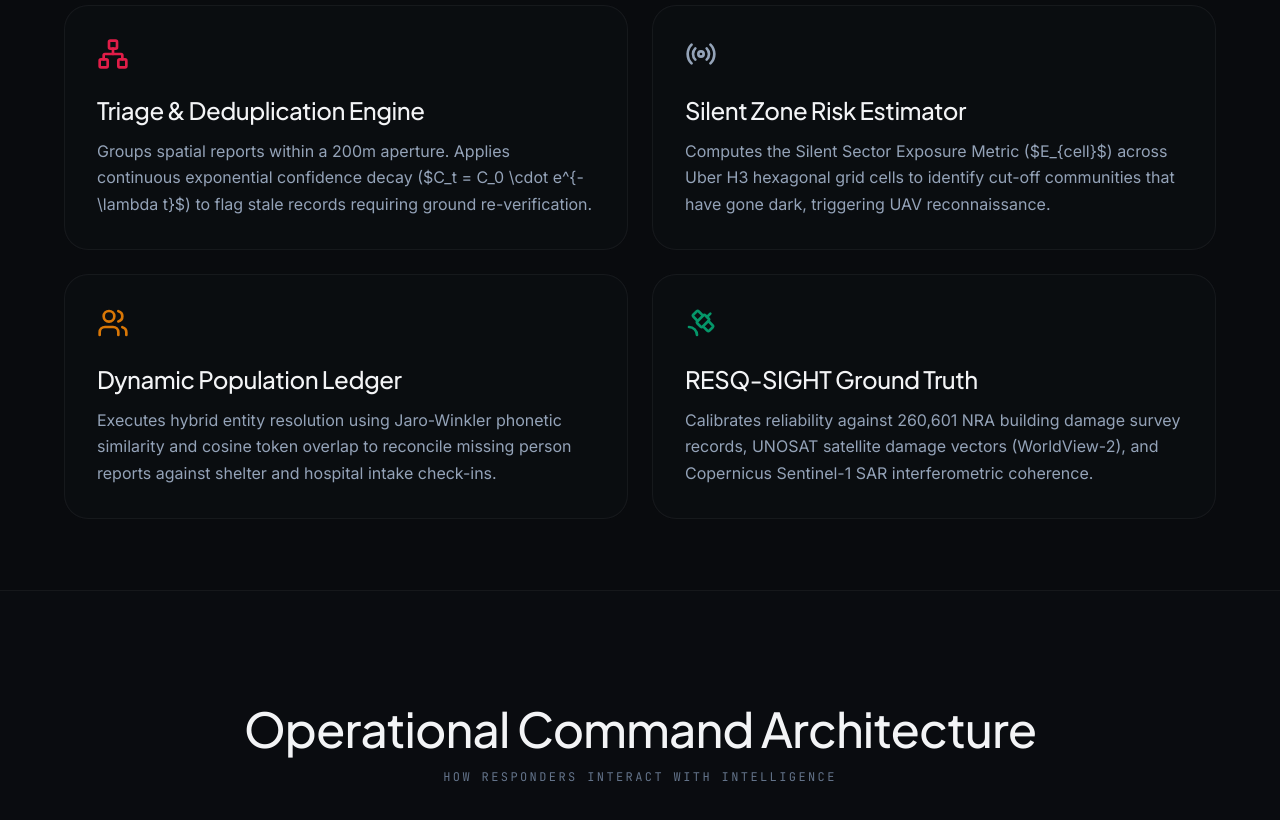
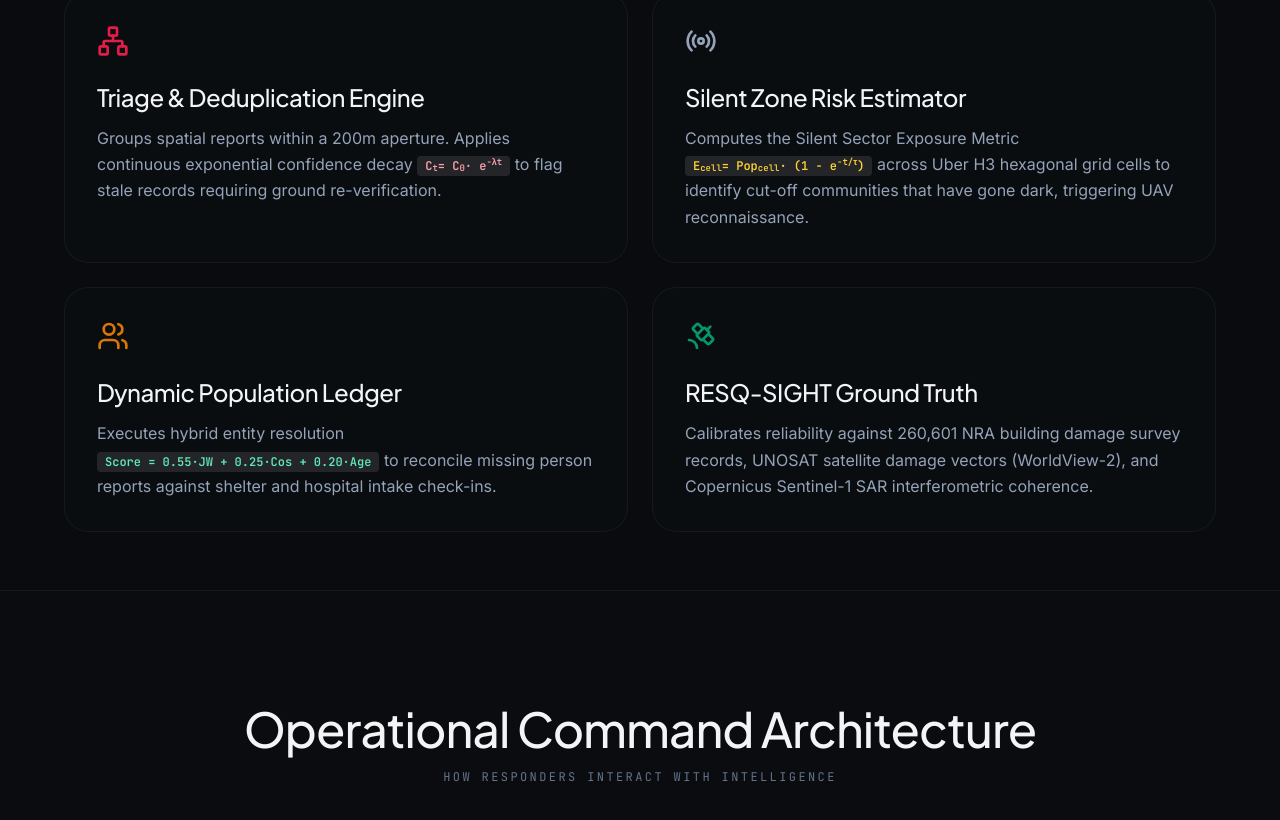
Before and after one commit to creativemavionix-creator/Real-Time-Disaster-Situational-Awareness-Incident-Deduplication-Population-Accountability, a Next.js app in the folder frontend/: page / in a window 1280 px wide. Shown: the part 1960-2780 px from the top of the page. Built offline with nearby package versions, Linux system fonts and the light colour scheme; no server answers.

Commit message:
fix(landing): Fix unrendered LaTeX strings and format equations with mathematical typography and dedicated formulations section

```diff
--- a/frontend/src/app/page.tsx
+++ b/frontend/src/app/page.tsx
@@ -166,7 +166,11 @@
               <Network className="w-8 h-8 text-[#E11D48] mb-6 group-hover:scale-110 transition-transform" />
               <h3 className="font-display-calm text-2xl mb-3">Triage & Deduplication Engine</h3>
               <p className="font-body-prose text-[#94A3B8] leading-relaxed">
-                Groups spatial reports within a 200m aperture. Applies continuous exponential confidence decay ({"$C_t = C_0 \\cdot e^{-\\lambda t}$"}) to flag stale records requiring ground re-verification.
+                Groups spatial reports within a 200m aperture. Applies continuous exponential confidence decay{" "}
+                <span className="font-mono-data px-2 py-0.5 rounded bg-white/10 text-rose-300 text-xs inline-flex items-center font-bold">
+                  C<sub>t</sub> = C<sub>0</sub> &middot; e<sup>-&lambda;t</sup>
+                </span>{" "}
+                to flag stale records requiring ground re-verification.
               </p>
             </motion.div>
 
@@ -174,7 +178,11 @@
               <Radio className="w-8 h-8 text-[#94A3B8] mb-6 group-hover:scale-110 transition-transform" />
               <h3 className="font-display-calm text-2xl mb-3">Silent Zone Risk Estimator</h3>
               <p className="font-body-prose text-[#94A3B8] leading-relaxed">
-                Computes the Silent Sector Exposure Metric ({"$E_{cell}$"}) across Uber H3 hexagonal grid cells to identify cut-off communities that have gone dark, triggering UAV reconnaissance.
+                Computes the Silent Sector Exposure Metric{" "}
+                <span className="font-mono-data px-2 py-0.5 rounded bg-white/10 text-amber-300 text-xs inline-flex items-center font-bold">
+                  E<sub>cell</sub> = Pop<sub>cell</sub> &middot; (1 - e<sup>-t/&tau;</sup>)
+                </span>{" "}
+                across Uber H3 hexagonal grid cells to identify cut-off communities that have gone dark, triggering UAV reconnaissance.
               </p>
             </motion.div>
 
@@ -182,7 +190,11 @@
               <Users className="w-8 h-8 text-[#D97706] mb-6 group-hover:scale-110 transition-transform" />
               <h3 className="font-display-calm text-2xl mb-3">Dynamic Population Ledger</h3>
               <p className="font-body-prose text-[#94A3B8] leading-relaxed">
-                Executes hybrid entity resolution using Jaro-Winkler phonetic similarity and cosine token overlap to reconcile missing person reports against shelter and hospital intake check-ins.
+                Executes hybrid entity resolution{" "}
+                <span className="font-mono-data px-2 py-0.5 rounded bg-white/10 text-emerald-300 text-xs inline-flex items-center font-bold">
+                  Score = 0.55&middot;JW + 0.25&middot;Cos + 0.20&middot;Age
+                </span>{" "}
+                to reconcile missing person reports against shelter and hospital intake check-ins.
               </p>
             </motion.div>
 
@@ -294,6 +306,84 @@
         </motion.div>
       </section>
 
+      {/* SECTION 3.8: MATHEMATICAL & SCIENTIFIC FORMULATIONS */}
+      <section className="relative py-28 flex items-center justify-center p-6 sm:p-12 z-10 border-t border-white/5 bg-[#090B0E]">
+        <motion.div
+          initial="hidden"
+          whileInView="show"
+          viewport={{ once: true, margin: "-100px" }}
+          variants={staggerContainerVars}
+          className="max-w-6xl w-full space-y-16"
+        >
+          <div className="text-center space-y-4">
+            <motion.h2 variants={fadeUpVars} className="font-display-calm text-4xl sm:text-5xl text-white">
+              First-Principles Mathematical Foundations
+            </motion.h2>
+            <motion.p variants={fadeUpVars} className="font-mono-data text-xs tracking-[0.2em] text-[#64748B] uppercase">
+              Deterministic thermodynamic & epistemic reasoning equations
+            </motion.p>
+          </div>
+
+          <div className="grid grid-cols-1 md:grid-cols-2 gap-6">
+            {/* Equation 1 */}
+            <motion.div variants={fadeUpVars} className="p-8 rounded-3xl bg-[#0C0E12]/90 border border-white/10 space-y-4">
+              <div className="flex justify-between items-center text-[10px] font-mono-data uppercase tracking-wider text-[#E11D48]">
+                <span>01 Diurnal Baseline Curve</span>
+                <span>Signal Model</span>
+              </div>
+              <div className="p-4 rounded-xl bg-black/60 border border-white/5 font-mono-data text-sm text-rose-300 text-center">
+                A(t) = BaseRate &middot; [0.15 + 0.85 &middot; sin<sup>2</sup>(&pi;(h-4)/24)] &middot; f<sub>day</sub>(d)
+              </div>
+              <p className="font-body-prose text-xs text-[#94A3B8] leading-relaxed">
+                Establishes the expected call volume per sector at hour <em>h</em> and weekday <em>d</em> to ground expected reality before detecting silent zones.
+              </p>
+            </motion.div>
+
+            {/* Equation 2 */}
+            <motion.div variants={fadeUpVars} className="p-8 rounded-3xl bg-[#0C0E12]/90 border border-white/10 space-y-4">
+              <div className="flex justify-between items-center text-[10px] font-mono-data uppercase tracking-wider text-[#D97706]">
+                <span>02 Negative Evidence Gap</span>
+                <span>Z-Score Metric</span>
+              </div>
+              <div className="p-4 rounded-xl bg-black/60 border border-white/5 font-mono-data text-sm text-amber-300 text-center">
+                Z = (Observed - ExpectedMean) / max(0.1, &sigma;<sub>expected</sub>)
+              </div>
+              <p className="font-body-prose text-xs text-[#94A3B8] leading-relaxed">
+                Flags critical communication blackouts (<em>Z &le; -2.0</em> or <em>Observed=0</em>) when an active population unexpectedly goes silent.
+              </p>
+            </motion.div>
+
+            {/* Equation 3 */}
+            <motion.div variants={fadeUpVars} className="p-8 rounded-3xl bg-[#0C0E12]/90 border border-white/10 space-y-4">
+              <div className="flex justify-between items-center text-[10px] font-mono-data uppercase tracking-wider text-[#059669]">
+                <span>03 Bayesian Belief Updating</span>
+                <span>Log-Sum-Exp Softmax</span>
+              </div>
+              <div className="p-4 rounded-xl bg-black/60 border border-white/5 font-mono-data text-sm text-emerald-300 text-center">
+                log P(H<sub>i</sub> | E) = log P(H<sub>i</sub>) + &sum; w<sub>eff,j</sub> &middot; &Lambda;(H<sub>i</sub>, e<sub>j</sub>)
+              </div>
+              <p className="font-body-prose text-xs text-[#94A3B8] leading-relaxed">
+                Dynamically updates posterior beliefs across 5 physical hypotheses (Safe, Comms Down, Isolated, Evacuated, Disaster).
+              </p>
+            </motion.div>
+
+            {/* Equation 4 */}
+            <motion.div variants={fadeUpVars} className="p-8 rounded-3xl bg-[#0C0E12]/90 border border-white/10 space-y-4">
+              <div className="flex justify-between items-center text-[10px] font-mono-data uppercase tracking-wider text-[#2563EB]">
+                <span>04 Shannon Information Gain</span>
+                <span>Active Verification</span>
+              </div>
+              <div className="p-4 rounded-xl bg-black/60 border border-white/5 font-mono-data text-sm text-blue-300 text-center">
+                &Delta;&Eta;(a) = &Eta;(P) - E[&Eta;(P | O<sub>a</sub>)] &nbsp;&bull;&nbsp; &Eta;(P) = -&sum; P(H<sub>i</sub>) &middot; log<sub>2</sub>P(H<sub>i</sub>)
+              </div>
+              <p className="font-body-prose text-xs text-[#94A3B8] leading-relaxed">
+                Ranks candidate drone, radar, and patrol reconnaissance actions to maximize uncertainty entropy reduction per sortie dollar.
+              </p>
+            </motion.div>
+          </div>
+        </motion.div>
+      </section>
+
       {/* SECTION 4: TECH STACK */}
       <section className="relative py-32 flex items-center justify-center p-6 sm:p-12 z-10 border-t border-white/5 bg-[#0C0E12]/30">
         <motion.div
```
